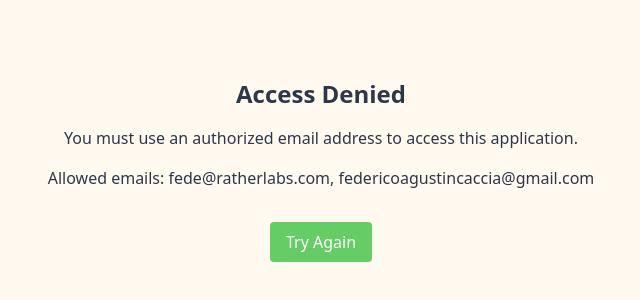
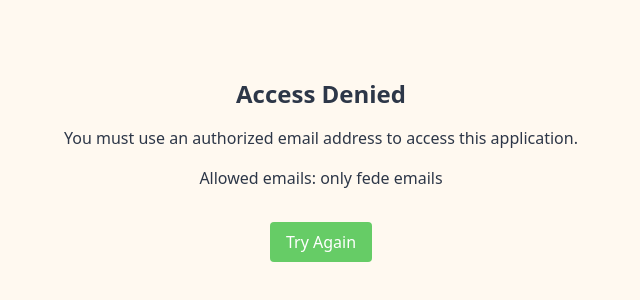
Before and after one commit to fedecaccia/daily-reviews, a Next.js app: page /auth/error in a window 1280 px wide. Shown: the part 230-530 px from the top of the page, without its empty margins (319-959 px from the left). Built offline with nearby package versions, Linux system fonts and the light colour scheme; no server answers.

Commit message:
fix: solving multiple bugs

```diff
--- a/src/app/auth/error/page.tsx
+++ b/src/app/auth/error/page.tsx
@@ -9,7 +9,7 @@ export default function AuthError() {
     <div className="min-h-screen flex flex-col items-center justify-center bg-[var(--background)] text-[var(--text-primary)]">
       <h1 className="text-2xl font-bold mb-4">Access Denied</h1>
       <p className="mb-4">You must use an authorized email address to access this application.</p>
-      <p className="mb-8">Allowed emails: fede@ratherlabs.com, federicoagustincaccia@gmail.com</p>
+      <p className="mb-8">Allowed emails: only fede emails</p>
       <div className="flex gap-4">
         <button
           onClick={() => router.push('/api/auth/signin')}
```
